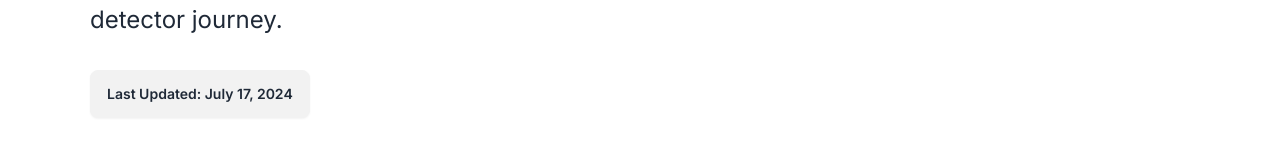
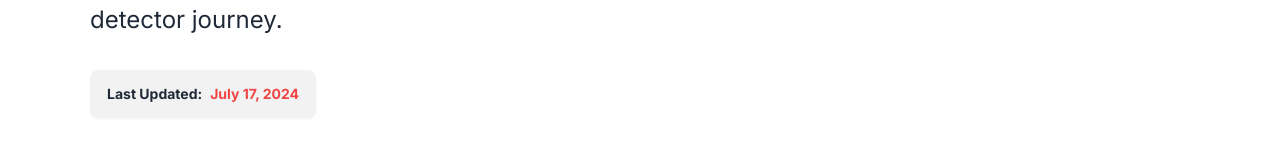
Before and after one commit to RohmadEW/top_ten, a Next.js app: page / in a window 1280 px wide. Shown: the part 334-490 px from the top of the page. Built offline with nearby package versions, Linux system fonts and the light colour scheme.

Commit message:
last updated style

```diff
--- a/src/app/components/last_updated.tsx
+++ b/src/app/components/last_updated.tsx
@@ -1,5 +1,5 @@
 const LastUpdated = () => {
-  return <button className="btn">Last Updated: July 17, 2024</button>;
+  return <button className="btn font-bold"><span>Last Updated:</span> <span className="text-red-500">July 17, 2024</span></button>;
 };
 
 export default LastUpdated;
```
Also changed, not shown: 1 other file (tests, documents, lock files or other folders).
